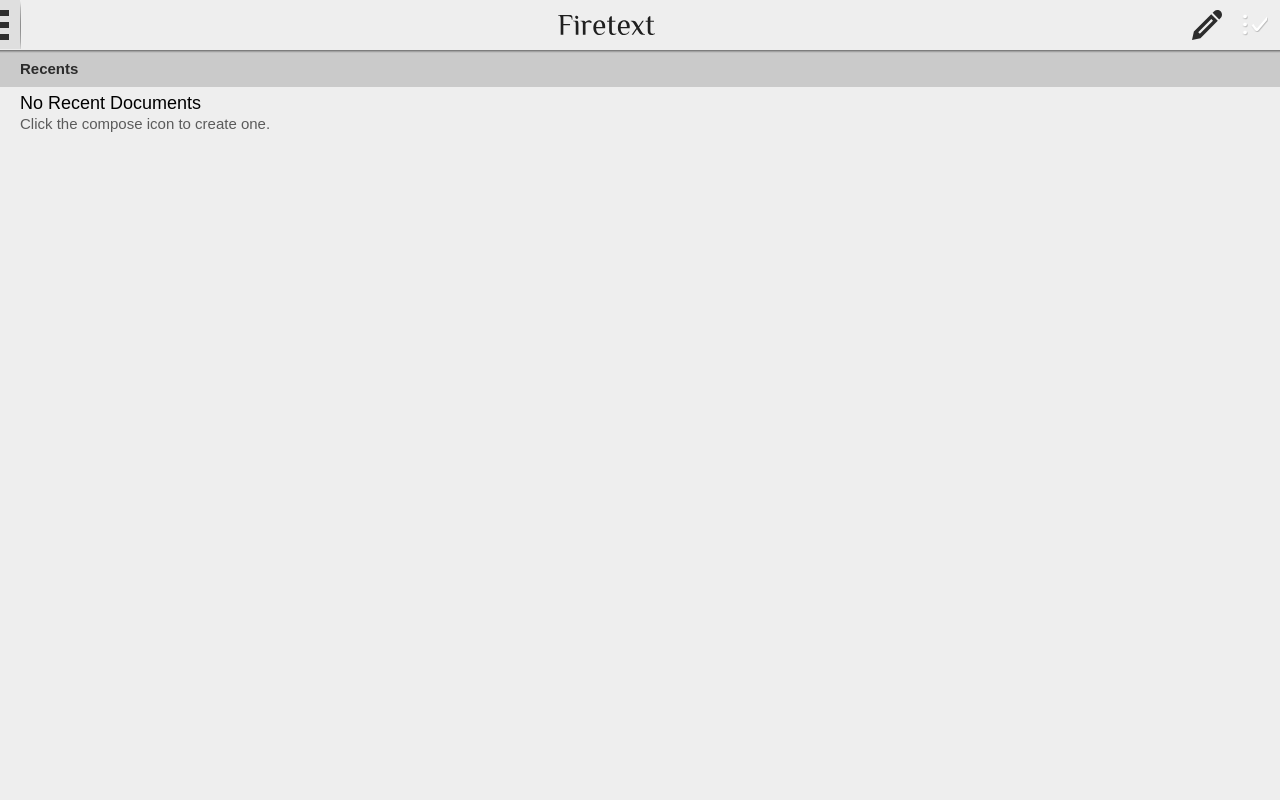
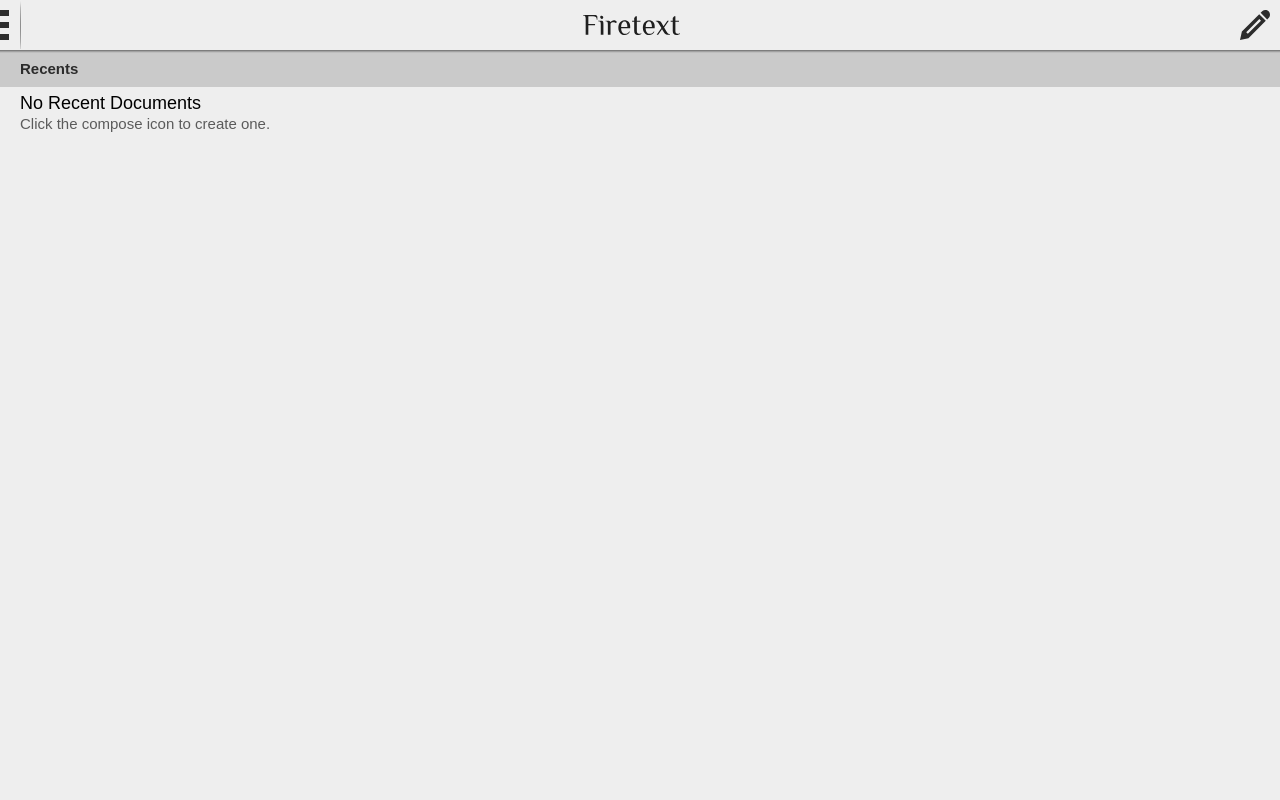
Before and after one commit to codexa/firetext, a PHP site: page / in a window 1280 px wide. Run offline with PHP 8.4, Linux system fonts and the light colour scheme.

Commit message:
Clean up and remove edit button

```diff
--- a/index.html
+++ b/index.html
@@ -96,7 +96,11 @@
       <button data-click="sidebar" data-click-id="welcome"><span class="icon icon-menu">Menu</span></button>
       <menu type="toolbar">
         <button data-click="nav" data-click-location="add"><span class="icon icon-compose">New</span></button>
+
+        <!-- // Replacing with long-press functionality
         <button data-click="editDocs"><span class="icon icon-edit">Edit</span></button>
+        -->
+
       </menu>
       <h1 class="firetext">Firetext</h1>
     </header>
--- a/style/main.css
+++ b/style/main.css
@@ -62,12 +62,12 @@ section > header:first-child a:not([aria-disabled="true"]):active .icon:after,
 section > header:first-child button:not(:disabled):active .icon:after,
 section > header:first-child menu[type="toolbar"] a:not([aria-disabled="true"]):active,
 section > header:first-child menu[type="toolbar"] button:not(:disabled):active {
-  background: #999 !important;
+  background: #dfdfdf !important;
 }
 
 section > header:first-child > button .icon:after,
 section > header:first-child > a .icon:after {
-  background: #dfdfdf;
+  background: #eee
 }
 
 section.skin-organic > header:first-child h1 {
```
Also changed, not shown: style/bb/headers/images/icons/compose.png (deleted).
